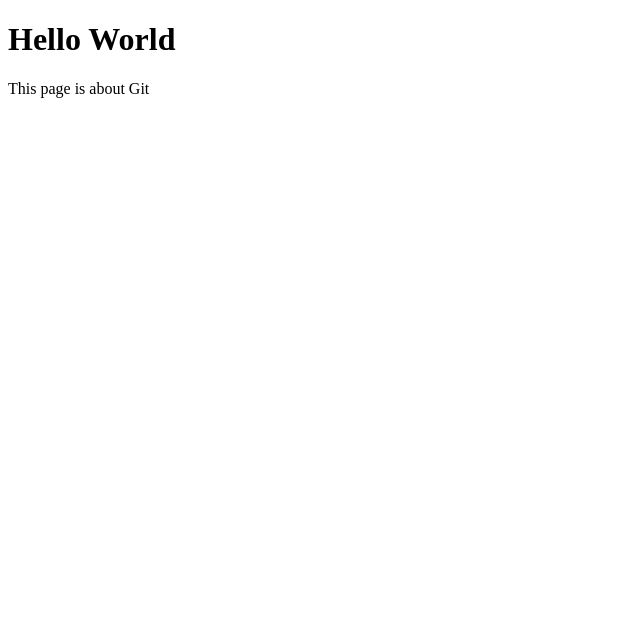
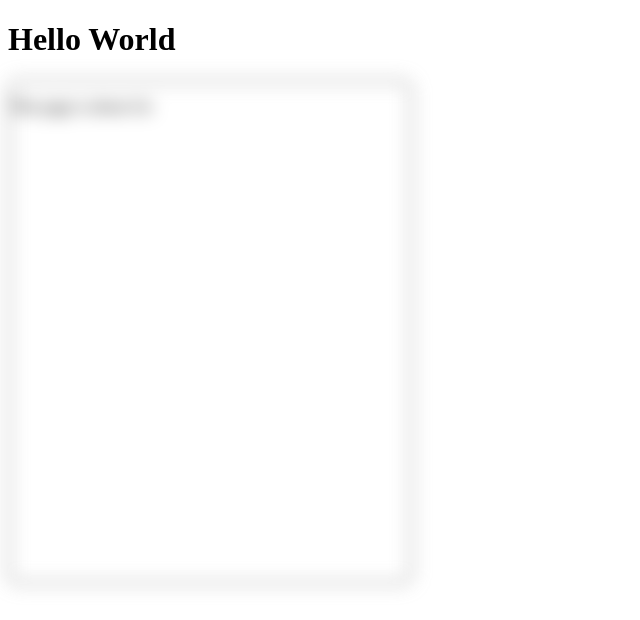
Before and after one commit to 2005agyemangr-ai/Git, a plain HTML site: page index.html in a window 1280 px wide. Shown: the whole page, without its empty margins (0-640 px from the left). Drawn offline with Linux system fonts and the light colour scheme.

Commit message:
css modification

```diff
--- a/index.html
+++ b/index.html
@@ -8,6 +8,8 @@
 </head>
 <body>
     <h1>Hello World</h1>
+    <div class="box-class">
     <p>This page is about Git</p>
+    <div>
 </body>
 </html>
--- a/style.css
+++ b/style.css
@@ -1,3 +1,13 @@
 *{
     font-family:Algerian;
 }
+.box-class{
+    width:400px;
+    height:500px;
+    border-radius: 10px;
+    border: 2px solid grey;
+    filter:blur(9px);
+    transition: filter 0.5s ease;
+    display:flex;
+    flex-direction: column;
+}
```
